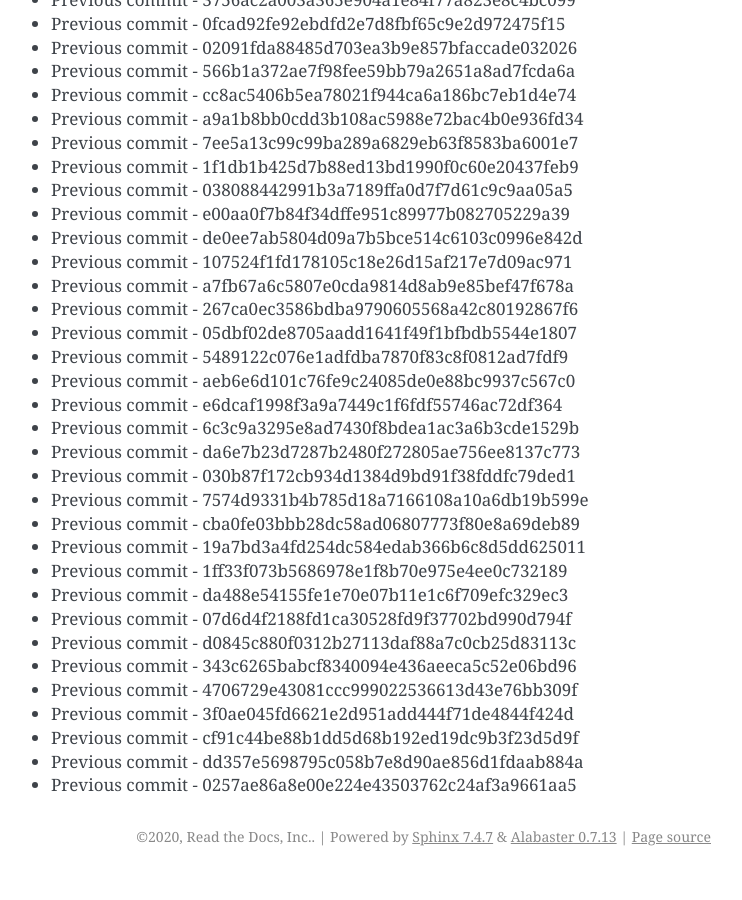
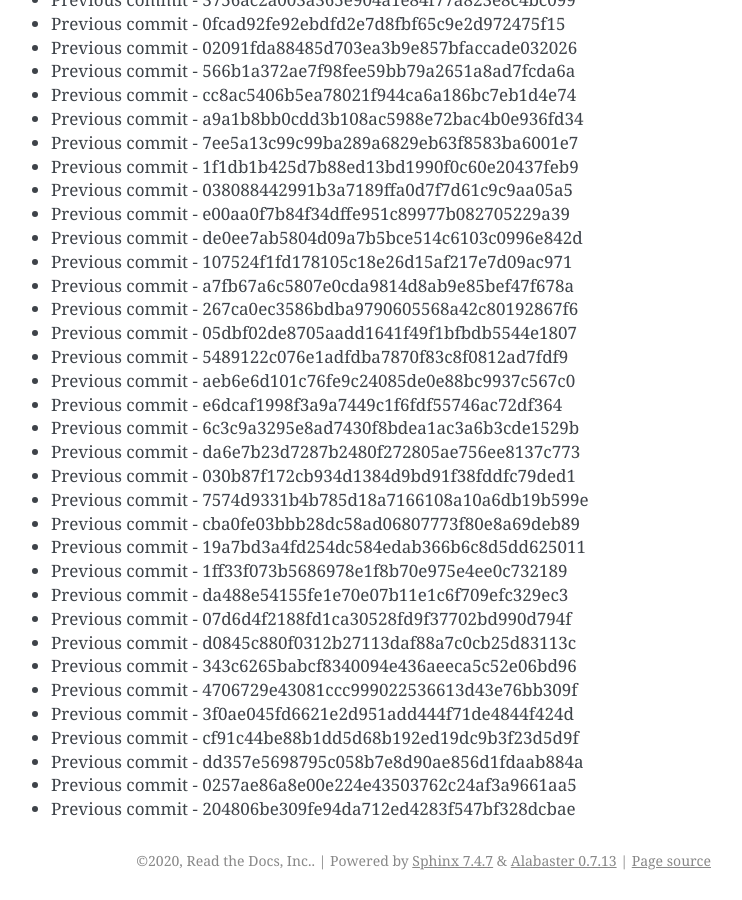
Before and after one commit to readthedocs/rtd-git-stresstest, a Sphinx documentation site: the page built from docs/updates.rst, in a window 1280 px wide and 900 px high, scrolled down 58815 px. Shown: the whole window, without its empty margins (399-1141 px from the left). Built offline with Sphinx 7.4.7, drawn with Linux system fonts in a browser that asks for light colours; before the commit the page ends 59691 px from its top, so only the background shows below that.

Commit message:
Generating commit from previous: 204806be309fe94da712ed4283f547bf328dcbae

```diff
--- a/docs/updates.rst
+++ b/docs/updates.rst
@@ -2503,3 +2503,4 @@ It can be tested for any performance characteristics.
 * Previous commit - cf91c44be88b1dd5d68b192ed19dc9b3f23d5d9f
 * Previous commit - dd357e5698795c058b7e8d90ae856d1fdaab884a
 * Previous commit - 0257ae86a8e00e224e43503762c24af3a9661aa5
+* Previous commit - 204806be309fe94da712ed4283f547bf328dcbae
```
